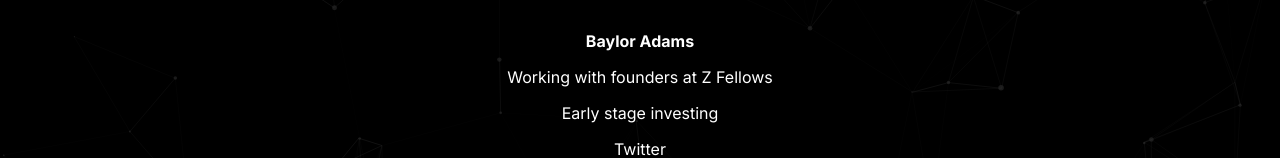
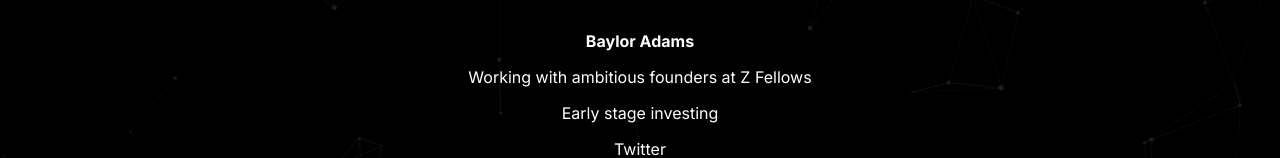
Before and after one commit to bayloradams/baylor, a plain HTML site: page index.html in a window 1280 px wide. Shown: the part 207-365 px from the top of the page. Drawn offline with nearby package versions, Linux system fonts and the light colour scheme.

Commit message:
Update index.html

```diff
--- a/index.html
+++ b/index.html
@@ -71,7 +71,7 @@
 <body>
     <div class="centered-content">
         <p>Baylor Adams</p>
-        <p>Working with founders at <a href="https://www.zfellows.com">Z Fellows</a></p>
+        <p>Working with ambitious founders at <a href="https://www.zfellows.com">Z Fellows</a></p>
         <p>Early stage investing</p>
         <p><a href="https://twitter.com/0baylor">Twitter</a></p>
         <p><a href="https://www.linkedin.com/in/bayloradams/">LinkedIn</a></p>
```
